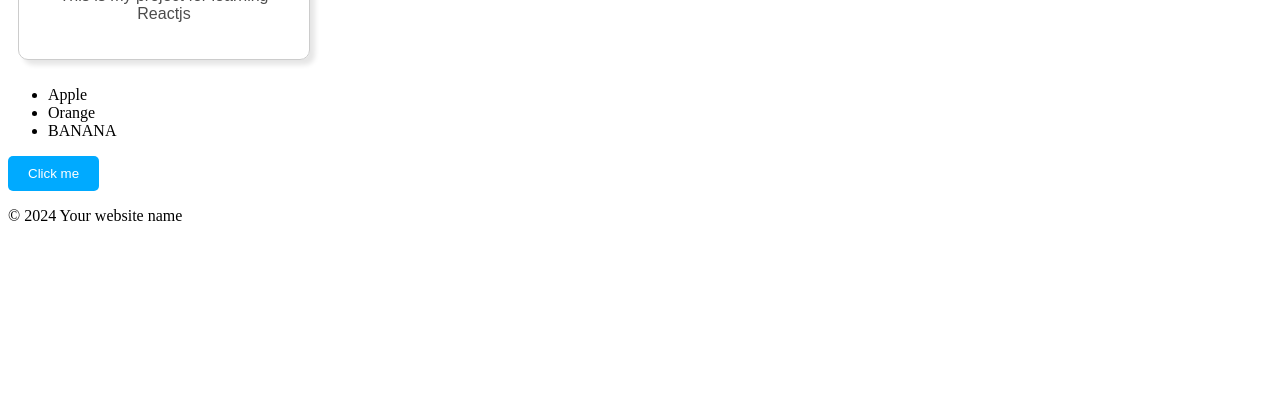
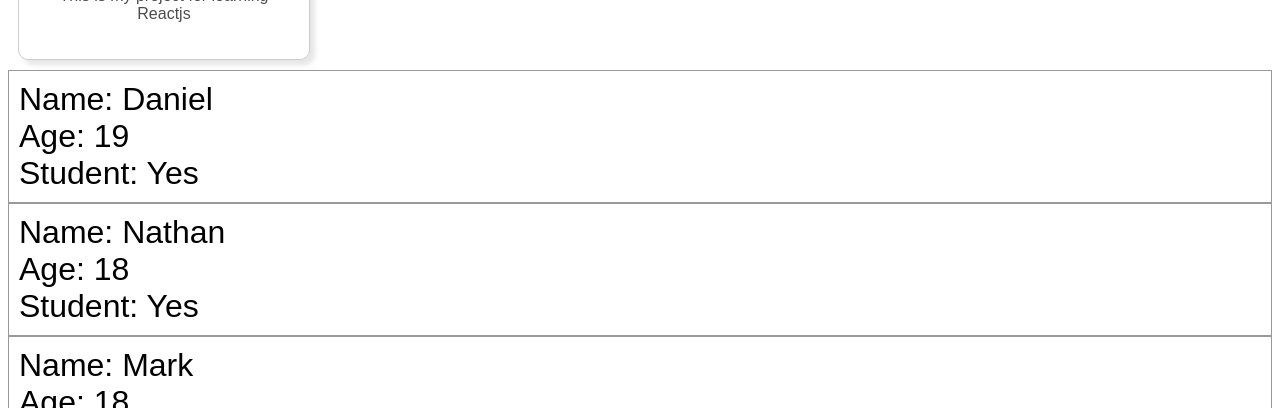
Before and after one commit to DinhAnh-Nguyen/FirstProject, a React (Vite) app in the folder my-react-app/: page / in a window 1280 px wide. Shown: the part 392-800 px from the top of the page. Built offline with nearby package versions, Linux system fonts and the light colour scheme.

Commit message:
Student component added. Learned about props.

```diff
--- a/my-react-app/src/App.jsx
+++ b/my-react-app/src/App.jsx
@@ -3,6 +3,7 @@
 import Food from './Food.jsx'
 import Card from './Card.jsx'
 import Button from './Button/Button.jsx'
+import Student from './Student.jsx'
 
 function App() {
 
@@ -10,6 +11,11 @@
         <>
             <Header></Header>
             <Card></Card>
+            <Student name="Daniel" age={19} isStudent={true}></Student>
+            <Student name="Nathan" age={18} isStudent={true}></Student>
+            <Student name="Mark" age={18} isStudent={true}></Student>
+            <Student name="Mr. Thi" age={54} isStudent={false}></Student>
+            <Student></Student>
             <Food></Food>
             <Button></Button>
             <Footer></Footer>
@@ -18,3 +24,14 @@
 }
 
 export default App
+
+// New Lesson:
+// 1. props = read-only properties that are shared between components.
+//            A parent component can send data to a child components.
+//            <Component key=value />
+
+// 2. propTypes = a mechanism that ensures that the passed value is of the correct datatype
+//                age: PropTypes.number
+
+// 3. defaultProps = default values for props in case they are not passed from the parent component
+//                   name: "Guest"
--- /dev/null
+++ b/my-react-app/src/Student.jsx
@@ -0,0 +1,26 @@
+import PropTypes from 'prop-types'
+
+function Student (props) {
+
+    return(
+        <div className="student">
+            <p>Name: {props.name}</p>
+            <p>Age: {props.age}</p>
+            <p>Student: {props.isStudent ? "Yes" : "No"}</p>
+        </div>
+    );
+}
+
+Student.propTypes = {
+    name: PropTypes.string,
+    age: PropTypes.number,
+    isStudent: PropTypes.bool,
+}
+
+Student.defaultProps = {
+    name: "Guest",
+    age: 0,
+    isStudent: false,
+}
+
+export default Student
--- a/my-react-app/src/index.css
+++ b/my-react-app/src/index.css
@@ -97,3 +97,16 @@
   font-family: Arial, sans-serif;
   color: hsl(0, 0%, 30%);
 }
+
+
+/* Styling for the student component */
+.student {
+  font-family: Arial, sans-serif;
+  font-size: 2em;
+  padding: 10px;
+  border: 1px solid hsla(0, 0%, 50%, 0.8);
+}
+
+.student p {
+  margin: 0;
+}
```
